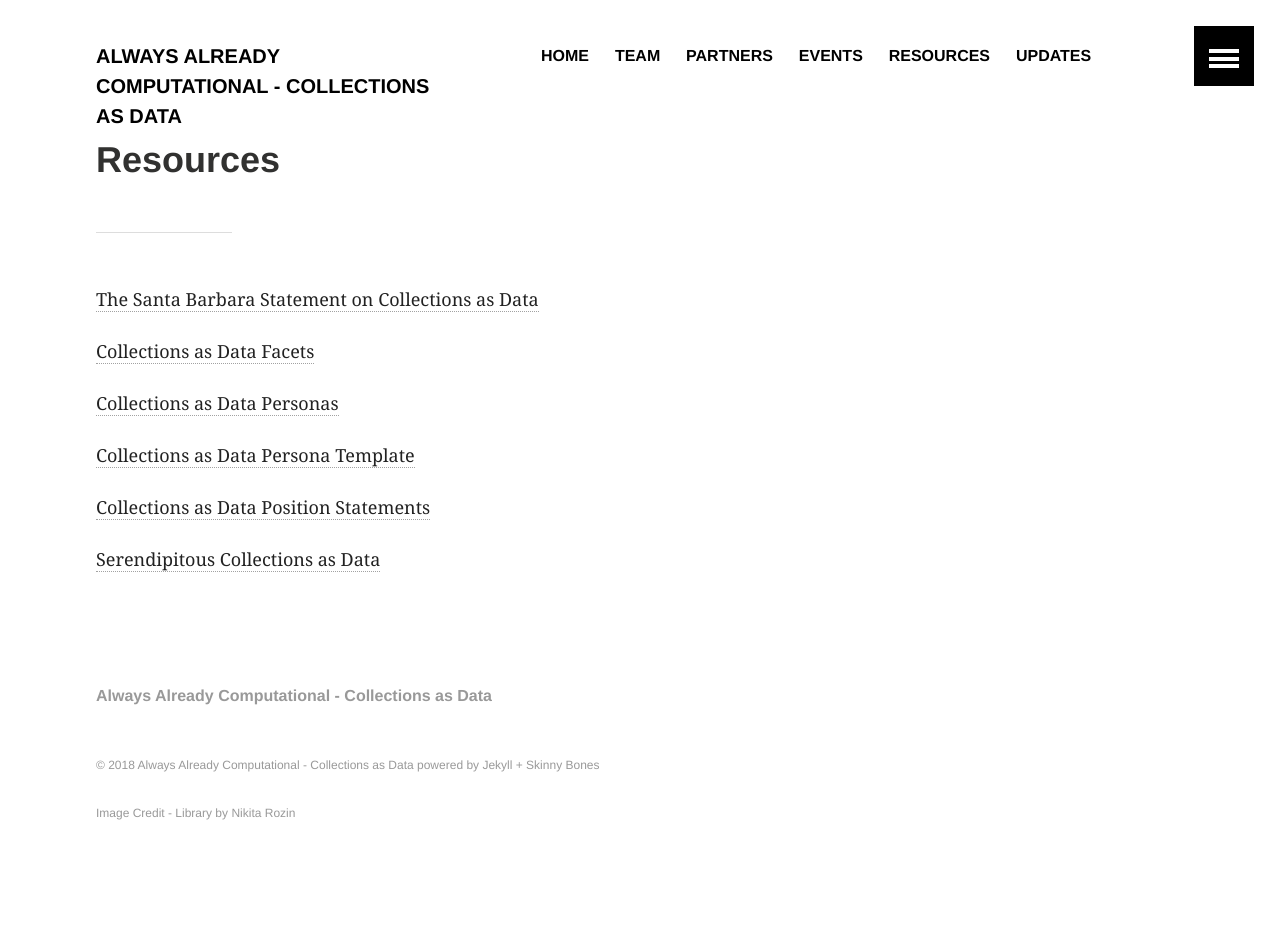
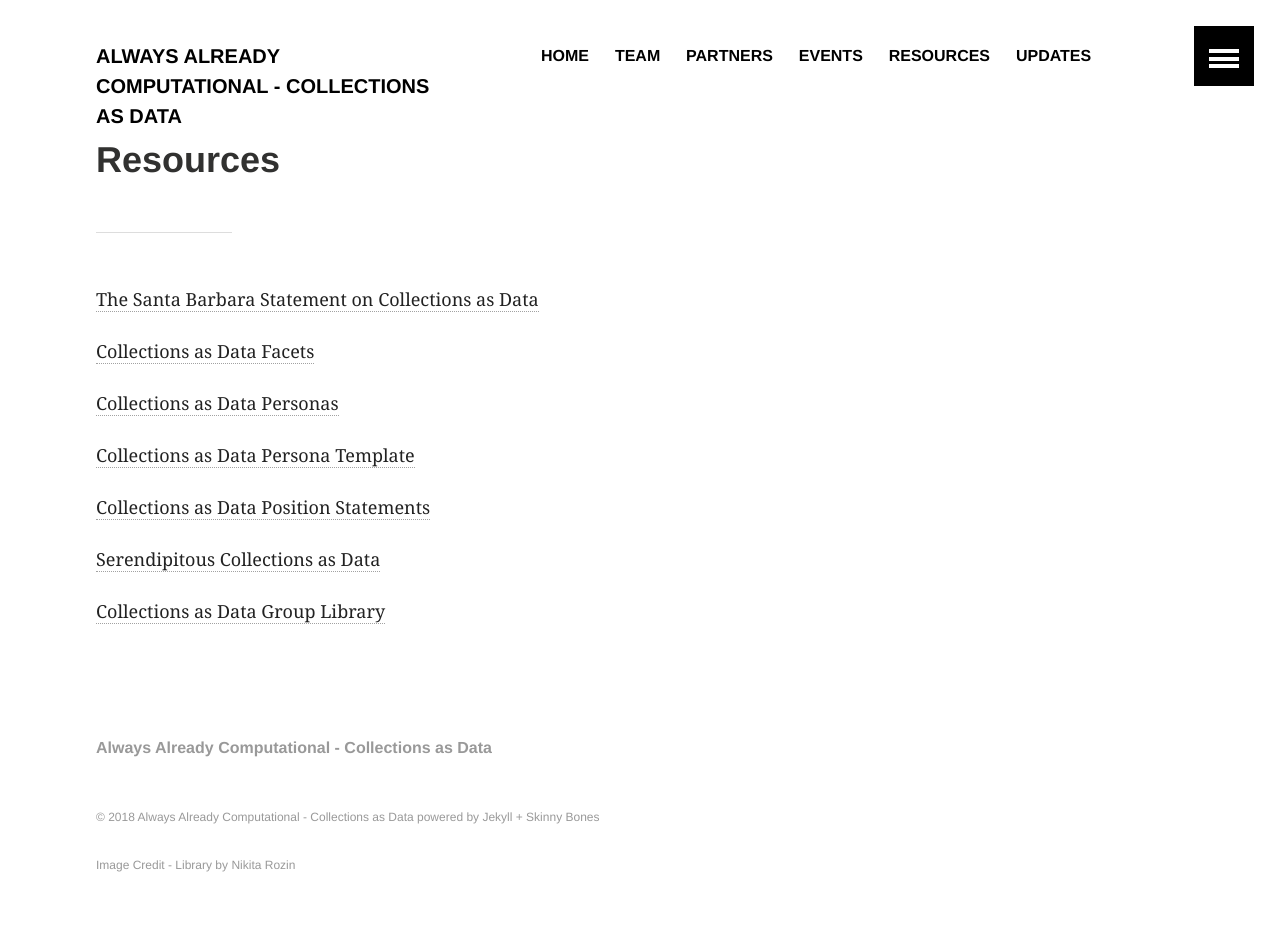
Before and after one commit to collectionsasdata/collectionsasdata.github.io, a Jekyll site: the page built from resources.md, in a window 1280 px wide. Built offline with Jekyll 4.4.1, drawn with Linux system fonts in a browser that asks for light colours; before the commit the page ends 900 px from its top, so only the background shows below that.

Commit message:
Update resources.md

```diff
--- a/resources.md
+++ b/resources.md
@@ -14,3 +14,5 @@ title:  "Resources"
 [Collections as Data Position Statements](https://github.com/collectionsasdata/collectionsasdata.github.io/raw/master/aac_positionstatements.pdf)
 
 [Serendipitous Collections as Data](https://collectionsasdata.github.io/ideas/)
+
+[Collections as Data Group Library](https://www.zotero.org/groups/2171423/collections_as_data_-_projects_initiatives_readings_tools_datasets)
```
